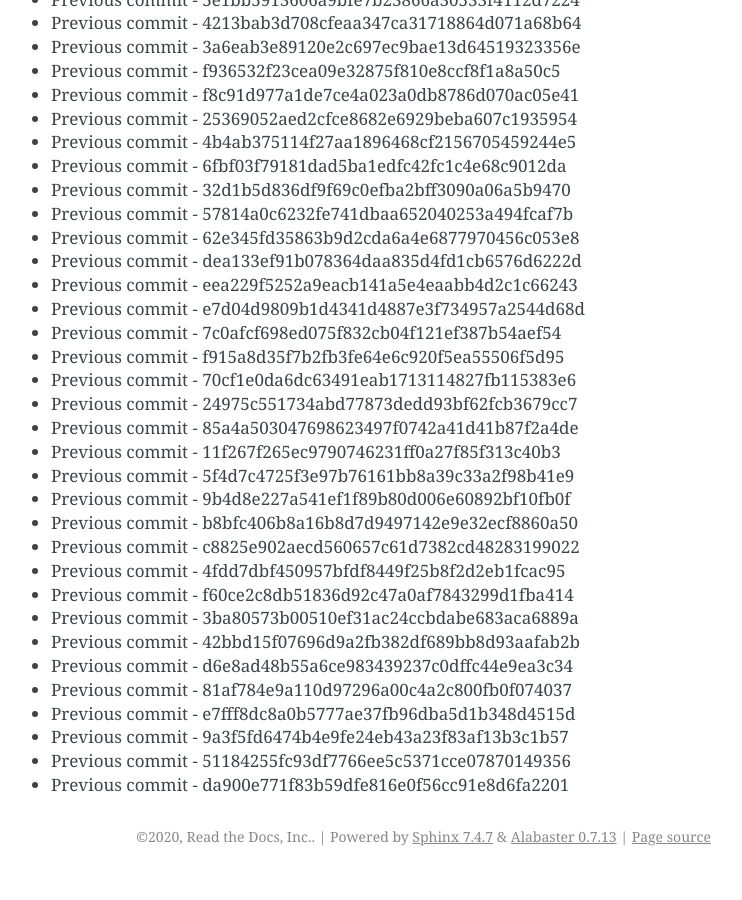
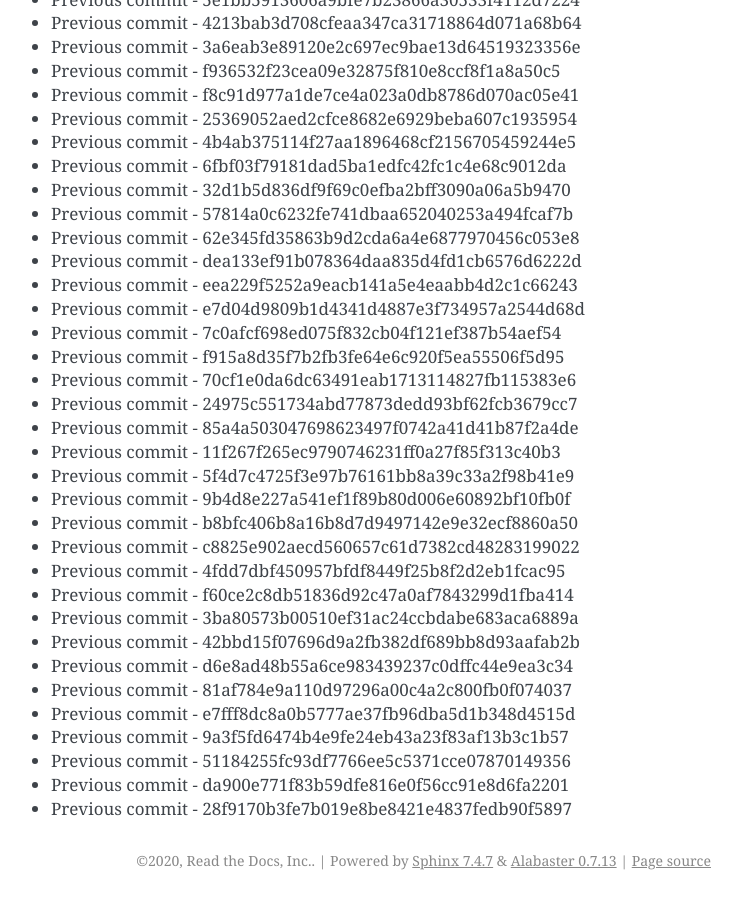
Before and after one commit to readthedocs/rtd-git-stresstest, a Sphinx documentation site: the page built from docs/updates.rst, in a window 1280 px wide and 900 px high, scrolled down 99056 px. Shown: the whole window, without its empty margins (399-1141 px from the left). Built offline with Sphinx 7.4.7, drawn with Linux system fonts in a browser that asks for light colours; before the commit the page ends 99932 px from its top, so only the background shows below that.

Commit message:
Generating commit from previous: 28f9170b3fe7b019e8be8421e4837fedb90f5897

```diff
--- a/docs/updates.rst
+++ b/docs/updates.rst
@@ -4194,3 +4194,4 @@ It can be tested for any performance characteristics.
 * Previous commit - 9a3f5fd6474b4e9fe24eb43a23f83af13b3c1b57
 * Previous commit - 51184255fc93df7766ee5c5371cce07870149356
 * Previous commit - da900e771f83b59dfe816e0f56cc91e8d6fa2201
+* Previous commit - 28f9170b3fe7b019e8be8421e4837fedb90f5897
```
